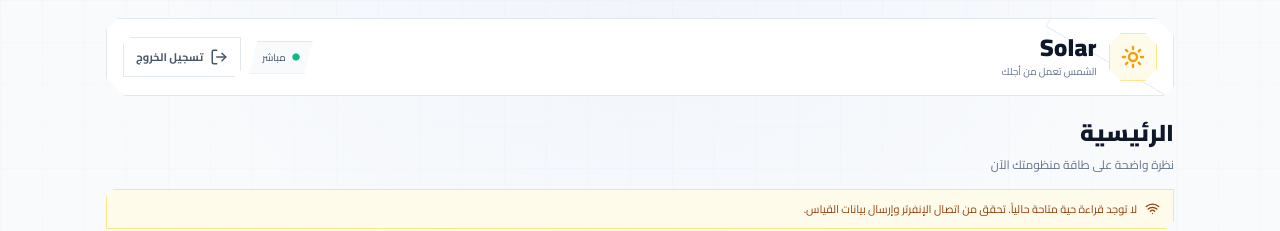
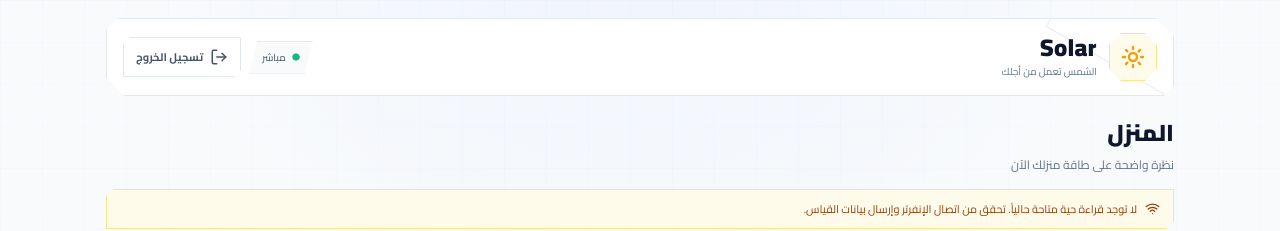
Before and after one commit to mahmoudbir-glitch/Solar, a Next.js app: page /home in a window 1280 px wide. Shown: the top 231 px of the page. Built offline with nearby package versions, Linux system fonts and the light colour scheme.

Commit message:
feat: label home dashboard separately

```diff
--- a/src/app/home/page.tsx
+++ b/src/app/home/page.tsx
@@ -1,5 +1,5 @@
 import Dashboard from '../page';
 
 export default function HomePage(){
-  return <Dashboard/>;
+  return <Dashboard title="المنزل" subtitle="نظرة واضحة على طاقة منزلك الآن"/>;
 }
```
